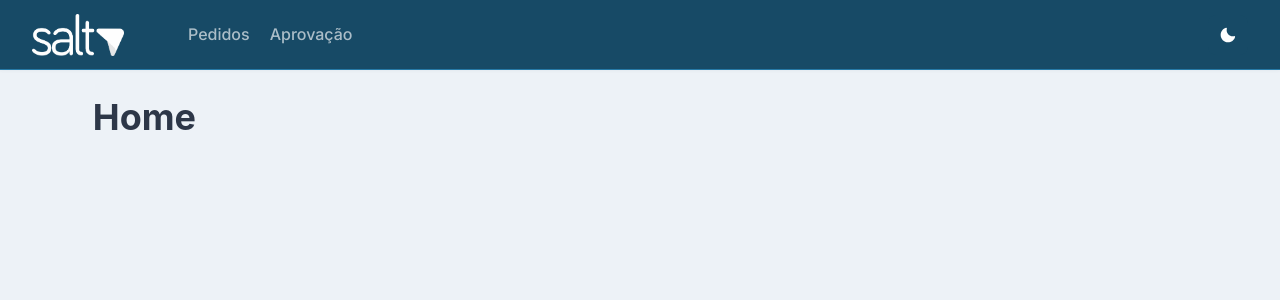
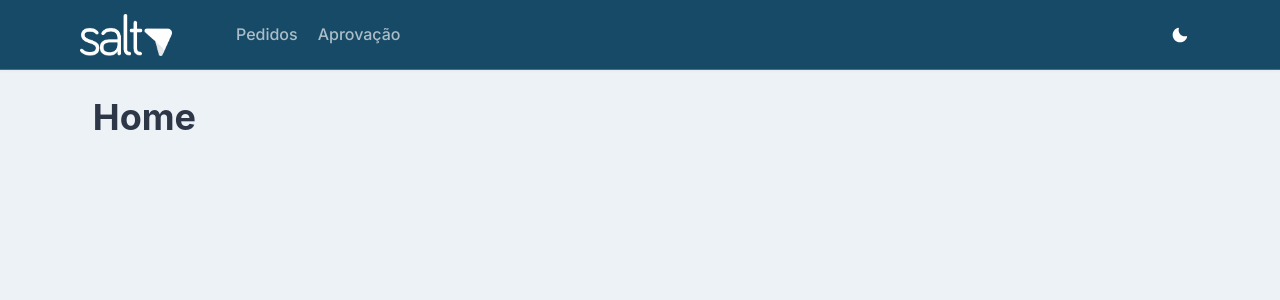
Before and after one commit to amandaxxkatariny/salt_idea, a Next.js app: page / in a window 1280 px wide. Shown: the top 300 px of the page. Built offline with nearby package versions, Linux system fonts and the light colour scheme.

Commit message:
fix: adicionando responsividade

```diff
--- a/src/components/Header/index.tsx
+++ b/src/components/Header/index.tsx
@@ -24,14 +24,16 @@ export default function Header() {
       left={0}
       bg={useColorModeValue('brand.500', 'gray.700')}
       px={8}
-      align="center"
+      justify="center"
       shadow="base"
       borderBottom="1px solid"
       borderBottomColor={useColorModeValue('brand.400', 'whiteAlpha.100')}
     >
-      <NextImage src="/logo-dark.png" alt="Salt" height="42px" width="92px" />
+      <Flex w="100%" maxW={1120} h="full" align="center">
+        <NextImage src="/logo-dark.png" alt="Salt" height="42px" width="92px" />
 
-      {!isMDBreakingpoin ? <HeaderContent /> : <Drawer />}
+        {!isMDBreakingpoin ? <HeaderContent /> : <Drawer />}
+      </Flex>
     </Flex>
   )
 }
```
